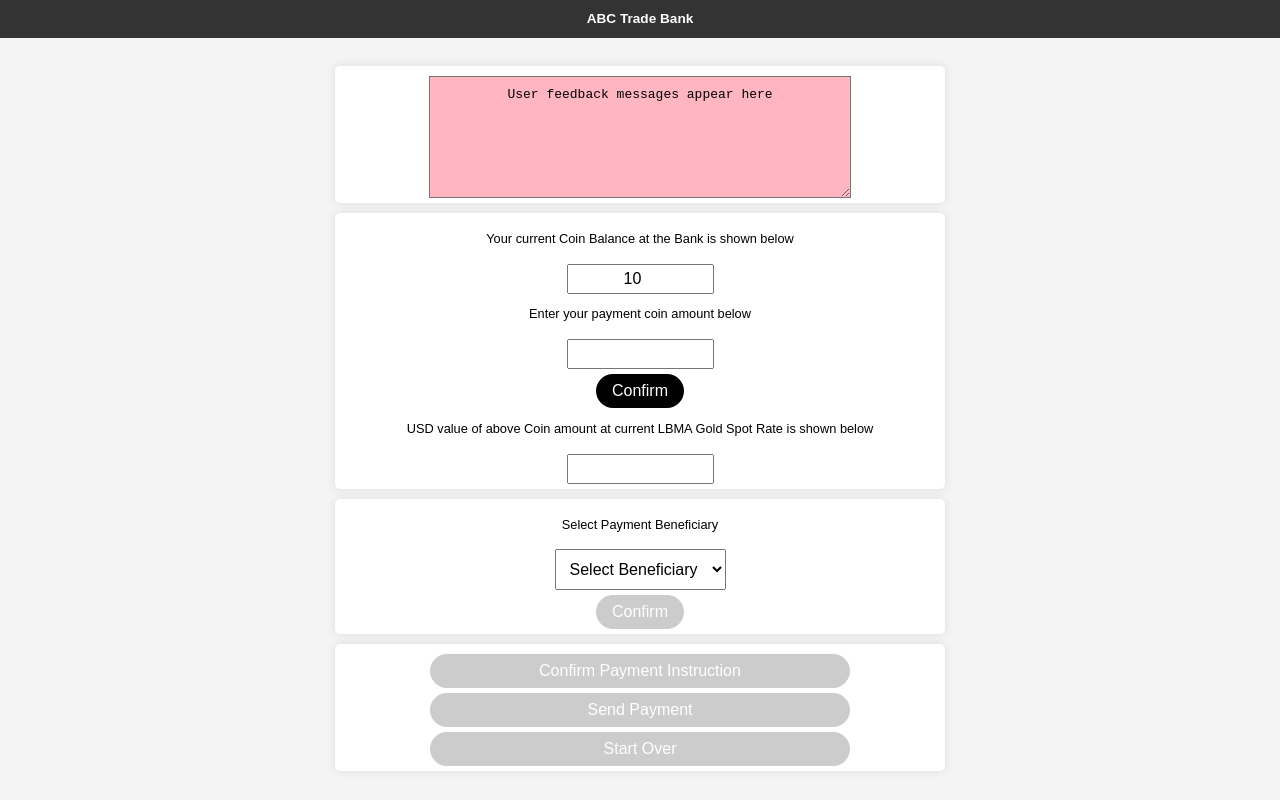
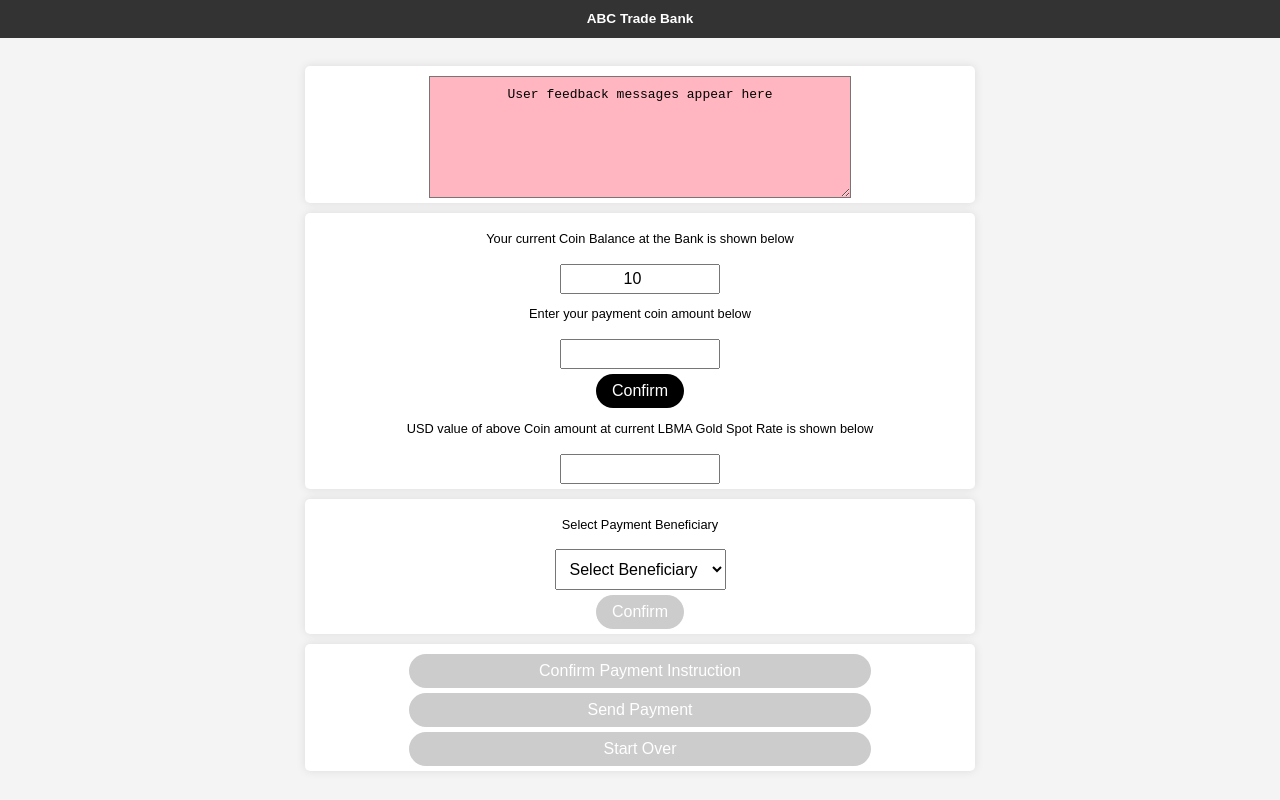
Before and after one commit to PeterMauriceBennett/myWebSite, a plain HTML site: page index.html in a window 1280 px wide. Drawn offline with Linux system fonts and the light colour scheme.

Commit message:
Add files via upload

```diff
--- a/index.html
+++ b/index.html
@@ -30,8 +30,8 @@
             justify-content: center;
         }
         .section {
-            width: 80%;
-            max-width: 600px;
+            width: 90%;
+            max-width: 660px;
             padding: 5px;
             background: white;
             margin: 5px 0;
@@ -123,7 +123,7 @@
     <main>
         <!-- New Section4 added above Section1 -->
         <div class="section" id="Section4">
-            <textarea id="multilineText2" rows="6" class="wide-textarea">User feedback messages appear here</textarea>
+            <textarea id="multilineText2" rows="4" class="wide-textarea">User feedback messages appear here</textarea>
         </div>
 
         <div class="section" id="Section1">
```
